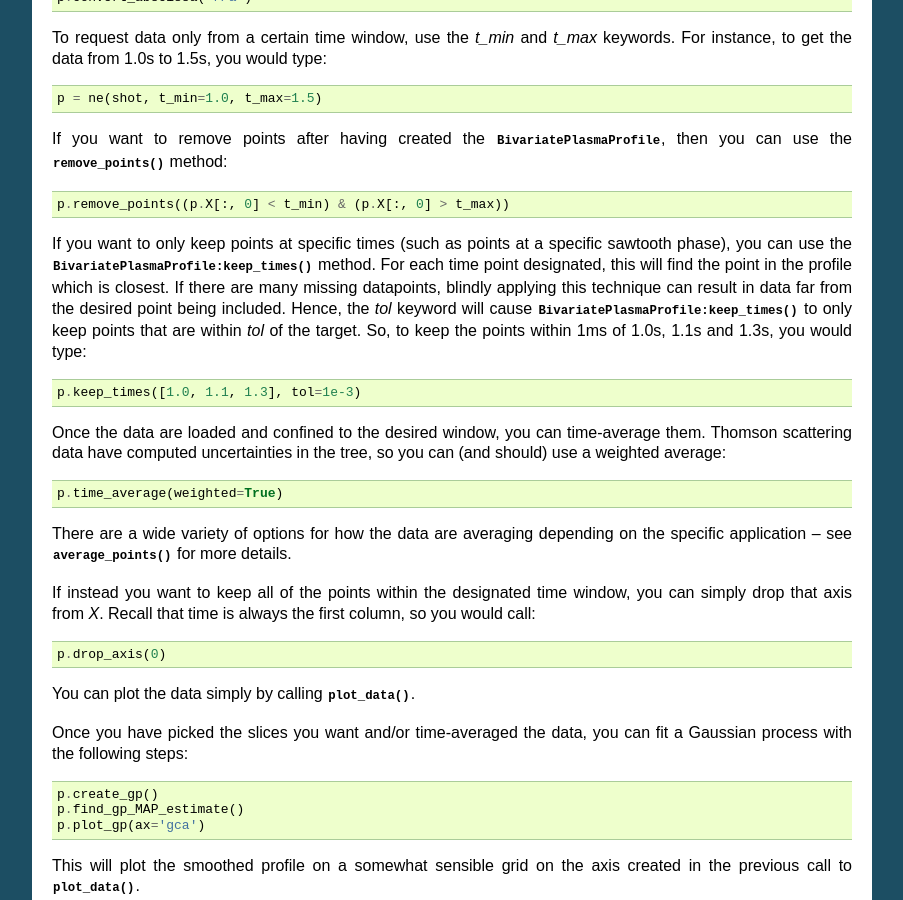
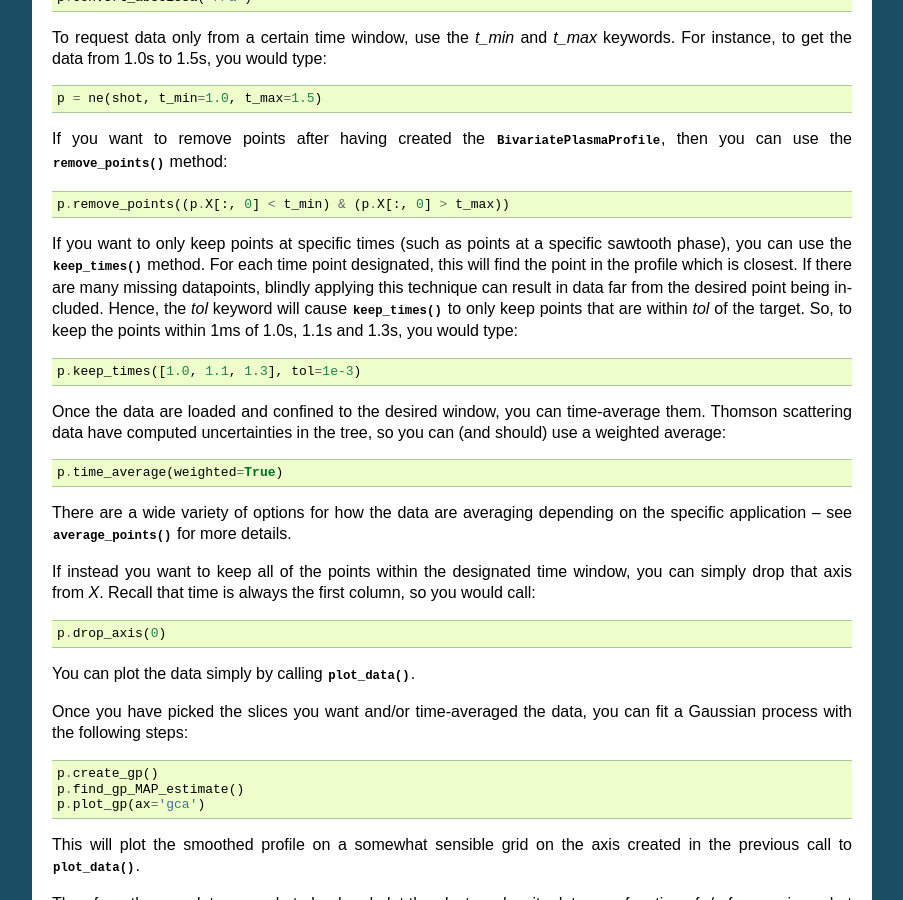
Before and after one commit to markchil/profiletools, a Sphinx documentation site: the page built from docs/source/cmoddata.rst, in a window 1280 px wide and 900 px high, scrolled down 508 px. Shown: the whole window, without its empty margins (198-1101 px from the left). Built offline with Sphinx 7.4.7, drawn with Linux system fonts in a browser that asks for light colours; formulas are drawn with MathJax 3.

Commit message:
Fix typo.

```diff
--- a/docs/source/cmoddata.rst
+++ b/docs/source/cmoddata.rst
@@ -40,11 +40,11 @@ If you want to remove points after having created the
 
 If you want to only keep points at specific times (such as points at a specific
 sawtooth phase), you can use the
-:py:meth:`~profiletools.CMod.BivariatePlasmaProfile:keep_times` method. For each
+:py:meth:`~profiletools.CMod.BivariatePlasmaProfile.keep_times` method. For each
 time point designated, this will find the point in the profile which is closest.
 If there are many missing datapoints, blindly applying this technique can result
 in data far from the desired point being included. Hence, the `tol` keyword will
-cause :py:meth:`~profiletools.CMod.BivariatePlasmaProfile:keep_times` to only
+cause :py:meth:`~profiletools.CMod.BivariatePlasmaProfile.keep_times` to only
 keep points that are within `tol` of the target. So, to keep the points within
 1ms of 1.0s, 1.1s and 1.3s, you would type::
 
```
